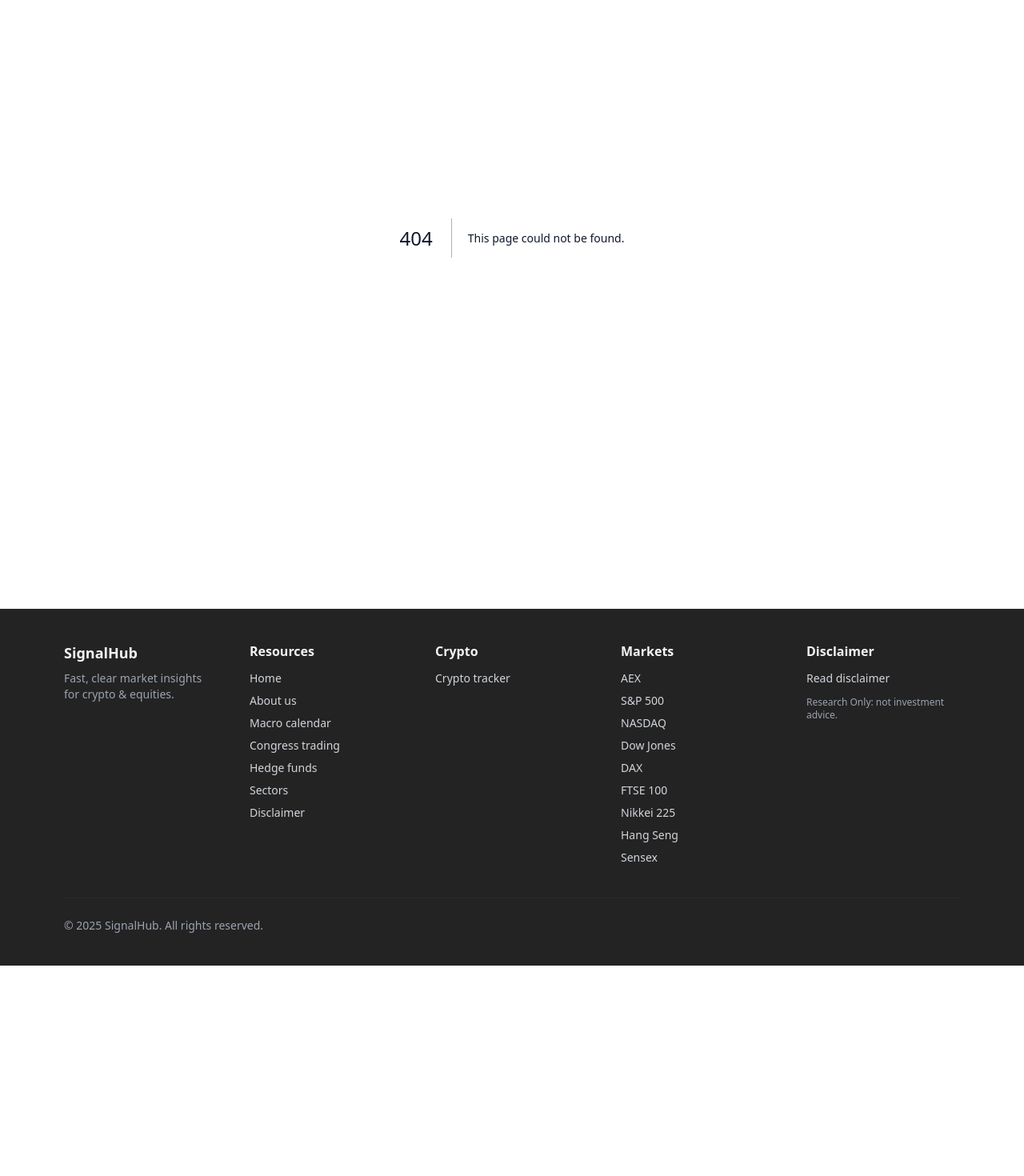
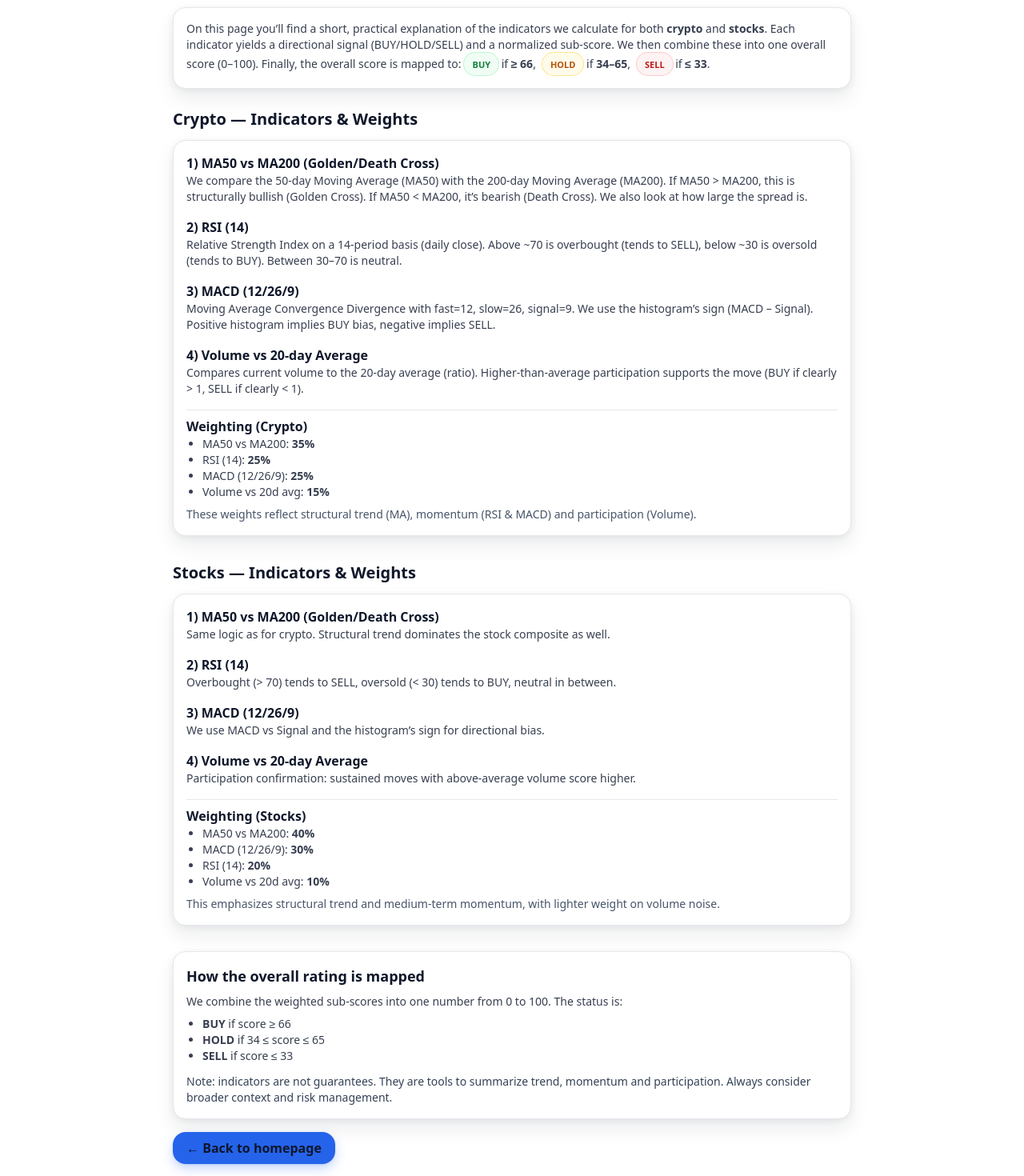
Before and after one commit to rrhjager/crypto-tracker, a Next.js app: page /explanation-indicators in a window 1280 px wide. Before the commit this address had no page. Shown: the part 160-1630 px from the top of the page at 80% size. Before the commit the page ends 1367 px from the top, so only its background shows below. Built offline with nearby package versions, Linux system fonts and the light colour scheme.

Commit message:
Create explanation-indicators.tsx

```diff
--- /dev/null
+++ b/src/pages/explanation-indicators.tsx
@@ -0,0 +1,149 @@
+// src/pages/explanation-indicators.tsx
+import Link from "next/link"
+
+export default function ExplanationIndicators() {
+  return (
+    <main className="max-w-4xl mx-auto p-6">
+      <header className="mb-6">
+        <h1 className="hero">Explanation of Indicators</h1>
+        <p className="sub">How we derive BUY / HOLD / SELL and the overall score</p>
+      </header>
+
+      {/* Intro */}
+      <section className="table-card p-4 mb-6">
+        <p className="text-sm text-white/80">
+          On this page you’ll find a short, practical explanation of the indicators we calculate for
+          both <b>crypto</b> and <b>stocks</b>. Each indicator yields a directional signal
+          (BUY/HOLD/SELL) and a normalized sub-score. We then combine these into one
+          overall score (0–100). Finally, the overall score is mapped to:
+          <span className="ml-1 badge-buy">BUY</span> if <b>≥ 66</b>,
+          <span className="ml-2 badge-hold">HOLD</span> if <b>34–65</b>,
+          <span className="ml-2 badge-sell">SELL</span> if <b>≤ 33</b>.
+        </p>
+      </section>
+
+      {/* =================== CRYPTO =================== */}
+      <section className="mb-8">
+        <h2 className="text-xl font-bold mb-3">Crypto — Indicators & Weights</h2>
+
+        <div className="table-card p-4 space-y-4">
+          <div>
+            <h3 className="font-semibold">1) MA50 vs MA200 (Golden/Death Cross)</h3>
+            <p className="text-sm text-white/80">
+              We compare the 50-day Moving Average (MA50) with the 200-day Moving Average (MA200).
+              If MA50 &gt; MA200, this is structurally bullish (Golden Cross). If MA50 &lt; MA200,
+              it’s bearish (Death Cross). We also look at how large the spread is.
+            </p>
+          </div>
+
+          <div>
+            <h3 className="font-semibold">2) RSI (14)</h3>
+            <p className="text-sm text-white/80">
+              Relative Strength Index on a 14-period basis (daily close). Above ~70 is overbought
+              (tends to SELL), below ~30 is oversold (tends to BUY). Between 30–70 is neutral.
+            </p>
+          </div>
+
+          <div>
+            <h3 className="font-semibold">3) MACD (12/26/9)</h3>
+            <p className="text-sm text-white/80">
+              Moving Average Convergence Divergence with fast=12, slow=26, signal=9. We use the
+              histogram’s sign (MACD – Signal). Positive histogram implies BUY bias, negative implies SELL.
+            </p>
+          </div>
+
+          <div>
+            <h3 className="font-semibold">4) Volume vs 20-day Average</h3>
+            <p className="text-sm text-white/80">
+              Compares current volume to the 20-day average (ratio). Higher-than-average participation
+              supports the move (BUY if clearly &gt; 1, SELL if clearly &lt; 1).
+            </p>
+          </div>
+
+          <div className="pt-2 border-t border-white/10">
+            <h3 className="font-semibold">Weighting (Crypto)</h3>
+            <ul className="list-disc ml-5 text-sm text-white/80">
+              <li>MA50 vs MA200: <b>35%</b></li>
+              <li>RSI (14): <b>25%</b></li>
+              <li>MACD (12/26/9): <b>25%</b></li>
+              <li>Volume vs 20d avg: <b>15%</b></li>
+            </ul>
+            <p className="text-sm text-white/70 mt-2">
+              These weights reflect structural trend (MA), momentum (RSI & MACD) and participation (Volume).
+            </p>
+          </div>
+        </div>
+      </section>
+
+      {/* =================== STOCKS =================== */}
+      <section className="mb-8">
+        <h2 className="text-xl font-bold mb-3">Stocks — Indicators & Weights</h2>
+
+        <div className="table-card p-4 space-y-4">
+          <div>
+            <h3 className="font-semibold">1) MA50 vs MA200 (Golden/Death Cross)</h3>
+            <p className="text-sm text-white/80">
+              Same logic as for crypto. Structural trend dominates the stock composite as well.
+            </p>
+          </div>
+
+          <div>
+            <h3 className="font-semibold">2) RSI (14)</h3>
+            <p className="text-sm text-white/80">
+              Overbought (&gt; 70) tends to SELL, oversold (&lt; 30) tends to BUY, neutral in between.
+            </p>
+          </div>
+
+          <div>
+            <h3 className="font-semibold">3) MACD (12/26/9)</h3>
+            <p className="text-sm text-white/80">
+              We use MACD vs Signal and the histogram’s sign for directional bias.
+            </p>
+          </div>
+
+          <div>
+            <h3 className="font-semibold">4) Volume vs 20-day Average</h3>
+            <p className="text-sm text-white/80">
+              Participation confirmation: sustained moves with above-average volume score higher.
+            </p>
+          </div>
+
+          <div className="pt-2 border-t border-white/10">
+            <h3 className="font-semibold">Weighting (Stocks)</h3>
+            <ul className="list-disc ml-5 text-sm text-white/80">
+              <li>MA50 vs MA200: <b>40%</b></li>
+              <li>MACD (12/26/9): <b>30%</b></li>
+              <li>RSI (14): <b>20%</b></li>
+              <li>Volume vs 20d avg: <b>10%</b></li>
+            </ul>
+            <p className="text-sm text-white/70 mt-2">
+              This emphasizes structural trend and medium-term momentum, with lighter weight on volume noise.
+            </p>
+          </div>
+        </div>
+      </section>
+
+      {/* Mapping */}
+      <section className="table-card p-4">
+        <h2 className="text-lg font-bold mb-2">How the overall rating is mapped</h2>
+        <p className="text-sm text-white/80">
+          We combine the weighted sub-scores into one number from 0 to 100. The status is:
+        </p>
+        <ul className="list-disc ml-5 mt-2 text-sm text-white/80">
+          <li><b>BUY</b> if score ≥ 66</li>
+          <li><b>HOLD</b> if 34 ≤ score ≤ 65</li>
+          <li><b>SELL</b> if score ≤ 33</li>
+        </ul>
+        <p className="text-sm text-white/60 mt-3">
+          Note: indicators are not guarantees. They are tools to summarize trend, momentum and participation.
+          Always consider broader context and risk management.
+        </p>
+      </section>
+
+      {/* Back link */}
+      <div className="mt-6">
+        <Link href="/" className="btn btn-secondary">← Back to homepage</Link>
+      </div>
+    </main>
+  )
+}
```
